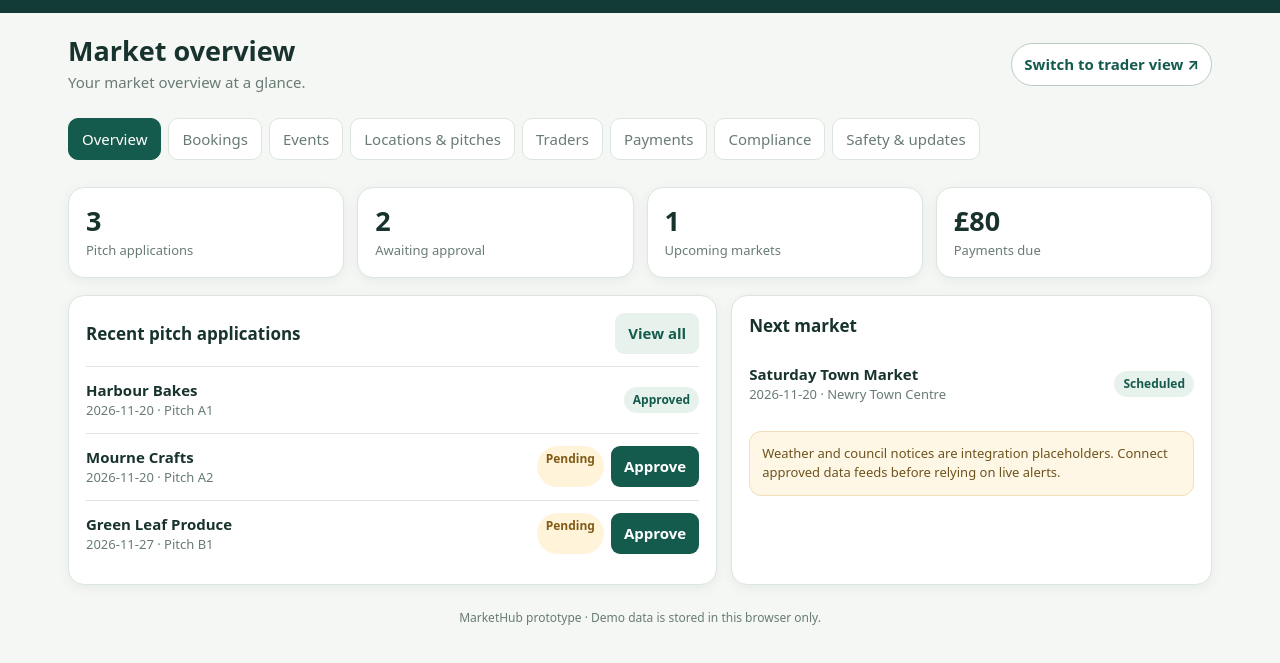
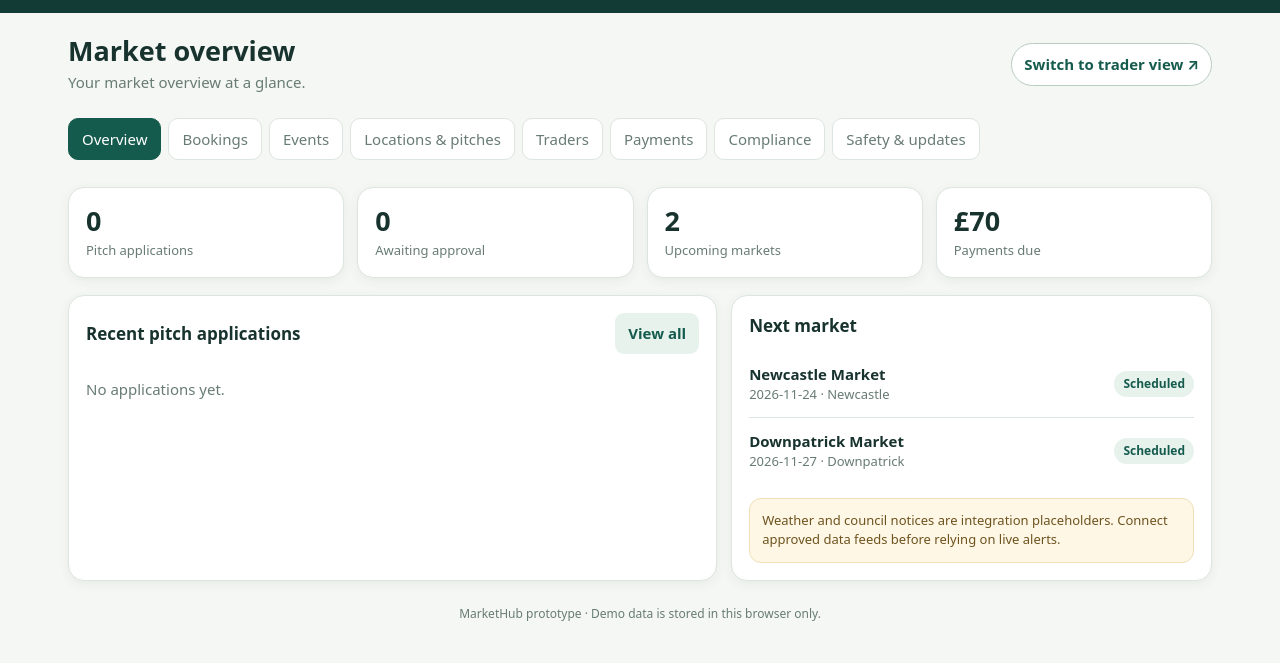
Before and after one commit to DavyBUHTIGKennedy/MarketHub, a plain HTML site: page index.html in a window 1280 px wide. Shown: the part 73-736 px from the top of the page. Drawn offline with Linux system fonts and the light colour scheme.

Commit message:
Seed Newcastle and Downpatrick pitch locations

```diff
--- a/index.html
+++ b/index.html
@@ -15,7 +15,7 @@
 <div class="footer">MarketHub prototype · Demo data is stored in this browser only.</div>
 </main>
 <script>
-const seed={pitches:[{id:1,name:"Pitch A1",area:"Main Street",price:35},{id:2,name:"Pitch A2",area:"Main Street",price:35},{id:3,name:"Pitch B1",area:"Town Square",price:45},{id:4,name:"Pitch B2",area:"Town Square",price:45}],traders:["Harbour Bakes","Mourne Crafts","Green Leaf Produce"],bookings:[{id:1,trader:"Harbour Bakes",pitch:1,date:nextDate(3),status:"Approved"},{id:2,trader:"Mourne Crafts",pitch:2,date:nextDate(3),status:"Pending"},{id:3,trader:"Green Leaf Produce",pitch:3,date:nextDate(10),status:"Pending"}],events:[{id:1,name:"Saturday Town Market",date:nextDate(3),location:"Newry Town Centre",status:"Scheduled"}],payments:[{id:1,trader:"Harbour Bakes",amount:35,status:"Paid"},{id:2,trader:"Mourne Crafts",amount:35,status:"Due"},{id:3,trader:"Green Leaf Produce",amount:45,status:"Due"}],compliance:[{trader:"Harbour Bakes",item:"Public liability insurance",status:"Received"},{trader:"Mourne Crafts",item:"Risk assessment",status:"Outstanding"},{trader:"Green Leaf Produce",item:"Food business registration",status:"Received"}]};
+const seed={pitches:[{id:1,name:"Food 1",area:"Warepoint",price:35},{id:2,name:"Food 1",area:"Newcastle",price:35},{id:3,name:"Food 2",area:"Newcastle",price:35},{id:4,name:"Food 3",area:"Newcastle",price:35},{id:5,name:"Food 4",area:"Newcastle",price:35},{id:6,name:"Food 5",area:"Newcastle",price:35},{id:7,name:"Coffee 1",area:"Newcastle",price:35},{id:8,name:"Coffee 2",area:"Newcastle",price:35},{id:9,name:"Food 1",area:"Downpatrick",price:35},{id:10,name:"Food 2",area:"Downpatrick",price:35},{id:11,name:"Food 3",area:"Downpatrick",price:35},{id:12,name:"Food 4",area:"Downpatrick",price:35},{id:13,name:"Food 5",area:"Downpatrick",price:35},{id:14,name:"Coffee 1",area:"Downpatrick",price:35},{id:15,name:"Coffee 2",area:"Downpatrick",price:35}],traders:["Harbour Bakes","Mourne Crafts","Green Leaf Produce"],bookings:[],events:[{id:101,name:"Newcastle Market",date:nextDate(7),location:"Newcastle",status:"Scheduled"},{id:102,name:"Downpatrick Market",date:nextDate(10),location:"Downpatrick",status:"Scheduled"}],payments:[{id:1,trader:"Harbour Bakes",amount:35,status:"Paid"},{id:2,trader:"Mourne Crafts",amount:35,status:"Due"},{id:3,trader:"Green Leaf Produce",amount:35,status:"Due"}],compliance:[{trader:"Harbour Bakes",item:"Public liability insurance",status:"Received"},{trader:"Mourne Crafts",item:"Risk assessment",status:"Outstanding"},{trader:"Green Leaf Produce",item:"Food business registration",status:"Received"}]};
 function nextDate(n){let d=new Date();d.setDate(d.getDate()+n);return d.toISOString().slice(0,10)}
 let data;try{data=JSON.parse(localStorage.getItem("markethub-demo"))||seed}catch{data=seed}
 let role="admin",tab="dashboard";const tabs=[["dashboard","Overview"],["bookings","Bookings"],["events","Events"],["pitches","Locations & pitches"],["traders","Traders"],["payments","Payments"],["compliance","Compliance"],["safety","Safety & updates"]];
```
